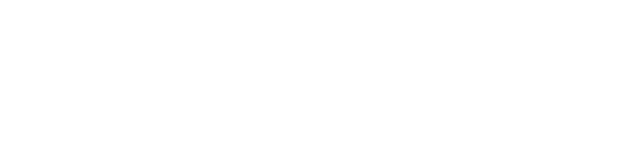
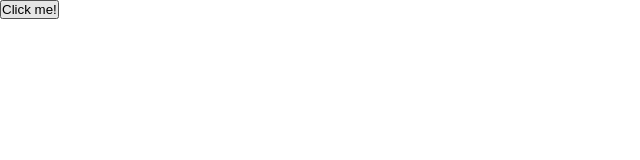
Before and after one commit to hoangduc2171/demogit, a plain HTML site: page index.html in a window 1280 px wide. Shown: the whole page, without its empty margins (0-640 px from the left). Drawn offline with Linux system fonts and the light colour scheme.

Commit message:
Add button

```diff
--- a/index.html
+++ b/index.html
@@ -4,8 +4,9 @@
     <meta charset="UTF-8">
     <meta name="viewport" content="width=device-width, initial-scale=1.0">
     <title>Document</title>
+    <link rel="stylesheet" href="./style.css">
 </head>
 <body>
-
+    <button>Click me!</button>
 </body>
 </html>
```
Also changed, not shown: style.css (line endings or trailing spaces).
